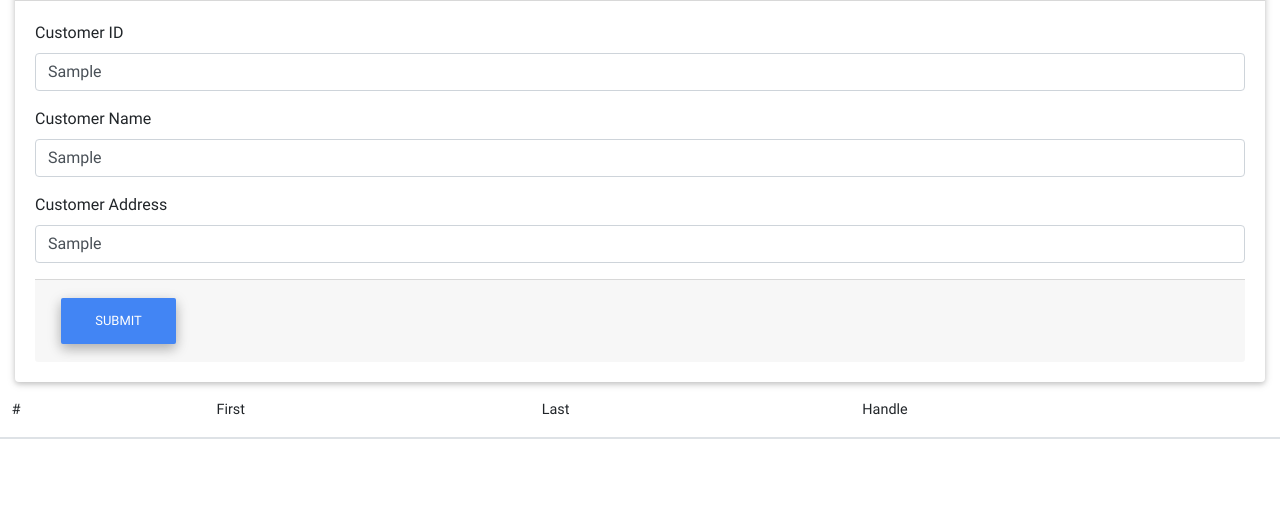
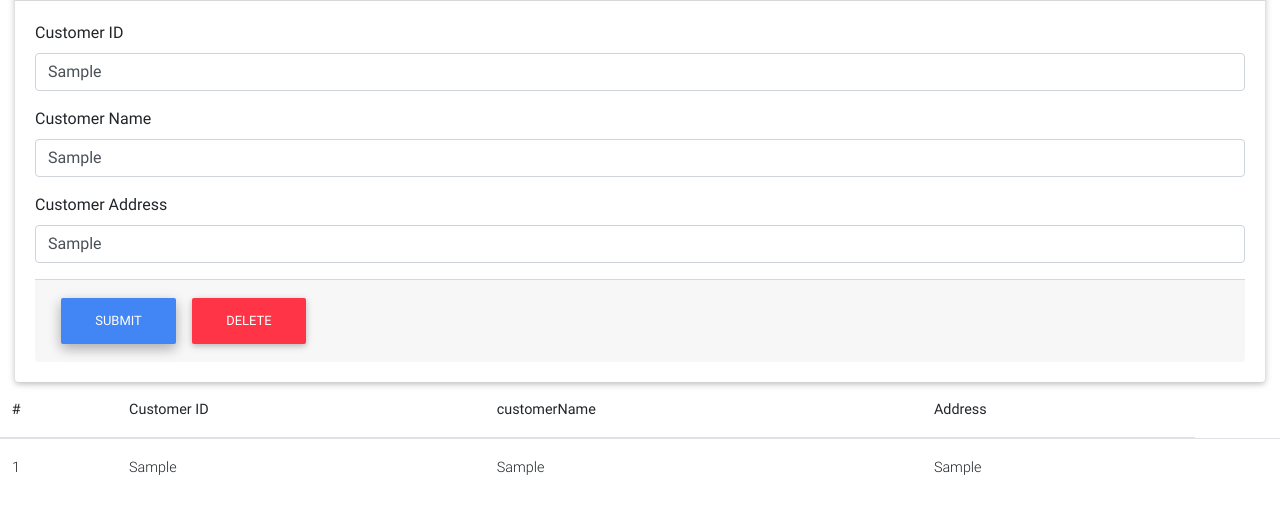
Before and after one commit to MalakaMadushan/Suma_MalakaProject, a plain HTML site: page index.html in a window 1280 px wide. Both pictures are taken after typing "Sample", "Sample", "Sample" into the empty fields and a click on the button "SUBMIT". Shown: the part 70-584 px from the top of the page. Drawn offline with Linux system fonts and the light colour scheme.

Commit message:
table data add by malaka

```diff
--- a/index.html
+++ b/index.html
@@ -42,7 +42,8 @@
               </div>
 
               <div class="card-footer">
-                <button type="submit" class="btn btn-primary">Submit</button>
+                <button id="submit" type="submit" class="btn btn-primary">Submit</button>
+                <button type="button" class="btn btn-danger">Delete</button>
               </div>
             </div>
 
@@ -78,13 +79,13 @@
 
 
 
-  <table class="table">
+  <table class="table" id="tableCustomer">
     <thead>
-      <tr>
+      <tr class="child">
         <th scope="col">#</th>
-        <th scope="col">First</th>
-        <th scope="col">Last</th>
-        <th scope="col">Handle</th>
+        <th scope="col">Customer ID</th>
+        <th scope="col">customerName</th>
+        <th scope="col">Address</th>
       </tr>
     </thead>
     <tbody>
@@ -106,6 +107,21 @@
   <script type="text/javascript" src="js/bootstrap.min.js"></script>
   <!-- MDB core JavaScript -->
   <script type="text/javascript" src="js/mdb.min.js"></script>
+
+  <script>
+    var num1 = 1;
+    $("#submit").click(function () {
+
+      var ID = $("#customerID").val();
+      var Name = $("#customerName").val();
+      var Address = $("#customerAddress").val();
+
+
+      $('#tableCustomer tbody').append("<tr class='child' id='ch'><td> " + num1 + "</td><td>" + ID + "</td><td>" + Name + "</td><td>" + Address + "</td><td>" + "<div id='image'></div>" + "</td></tr>");
+      num1++;
+    })
+
+  </script>
 </body>
 
 </html>
```
Lines whose indentation alone changed are shown as unchanged.
